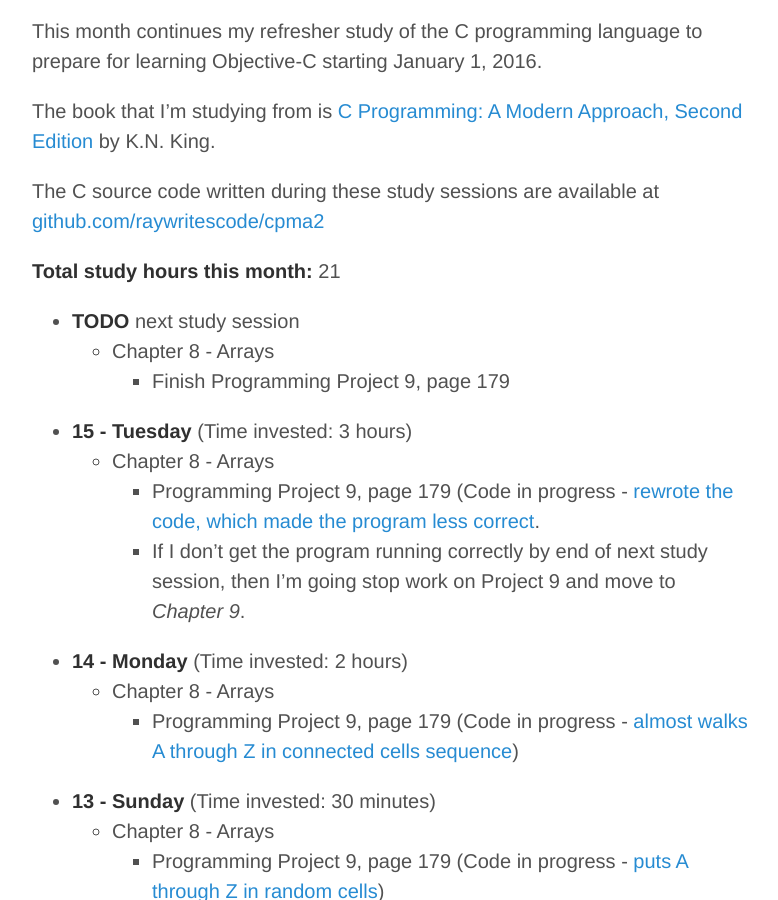
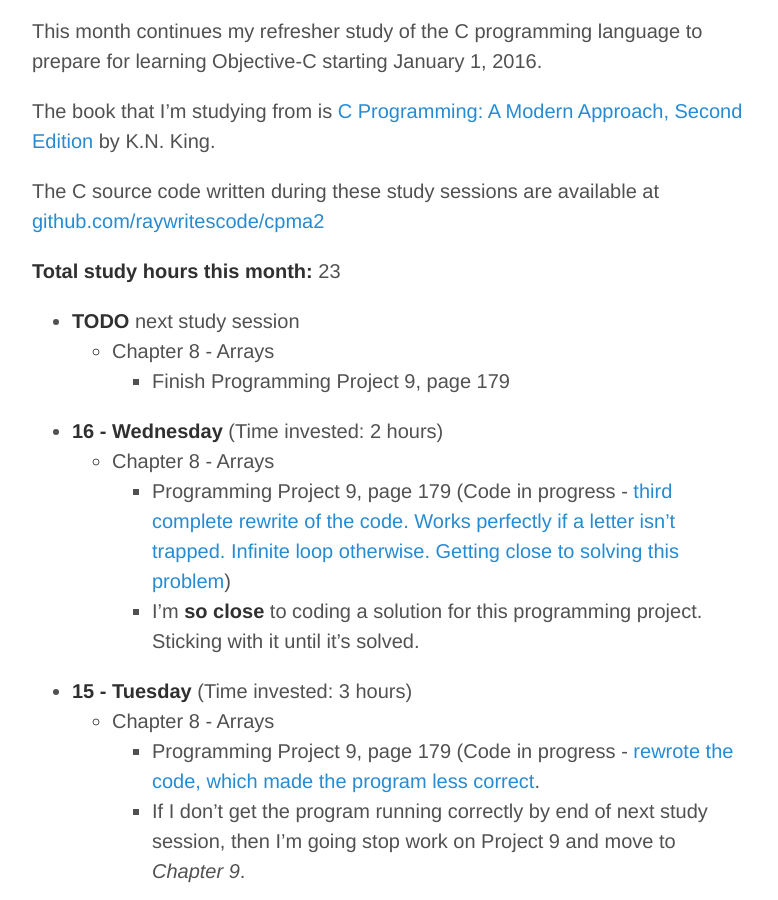
Before and after one commit to raywritescode/raywritescode.github.io, a Jekyll site: the page built from studylog.md, in a window 1280 px wide and 900 px high, scrolled down 237 px. Shown: the whole window, without its empty margins (248-1026 px from the left). Built offline with Jekyll 4.4.1, drawn with Linux system fonts in a browser that asks for light colours; Markdown is read by kramdown in place of the engine named in the settings.

Commit message:
Updated studylog.md - Study session (2 hours) Wednesday 2015-12-16

```diff
--- a/studylog.md
+++ b/studylog.md
@@ -11,11 +11,16 @@ The book that I'm studying from is [C Programming: A Modern Approach, Second Edi
 
 The C source code written during these study sessions are available at [github.com/raywritescode/cpma2](https://github.com/raywritescode/cpma2)
 
-**Total study hours this month:** 21
+**Total study hours this month:** 23
 
 * **TODO** next study session
    - Chapter 8 - Arrays
       * Finish Programming Project 9, page 179
+
+* **16 - Wednesday** (Time invested: 2 hours)
+   - Chapter 8 - Arrays
+      * Programming Project 9, page 179 (Code in progress - [third complete rewrite of the code. Works perfectly if a letter isn't trapped. Infinite loop otherwise. Getting close to solving this problem](https://github.com/raywritescode/cpma2/commit/fe31e1146fe30da40f916b22543e5098f3ffb1fe))
+      * I'm **so close** to coding a solution for this programming project. Sticking with it until it's solved.
 
 * **15 - Tuesday** (Time invested: 3 hours)
    - Chapter 8 - Arrays
```
